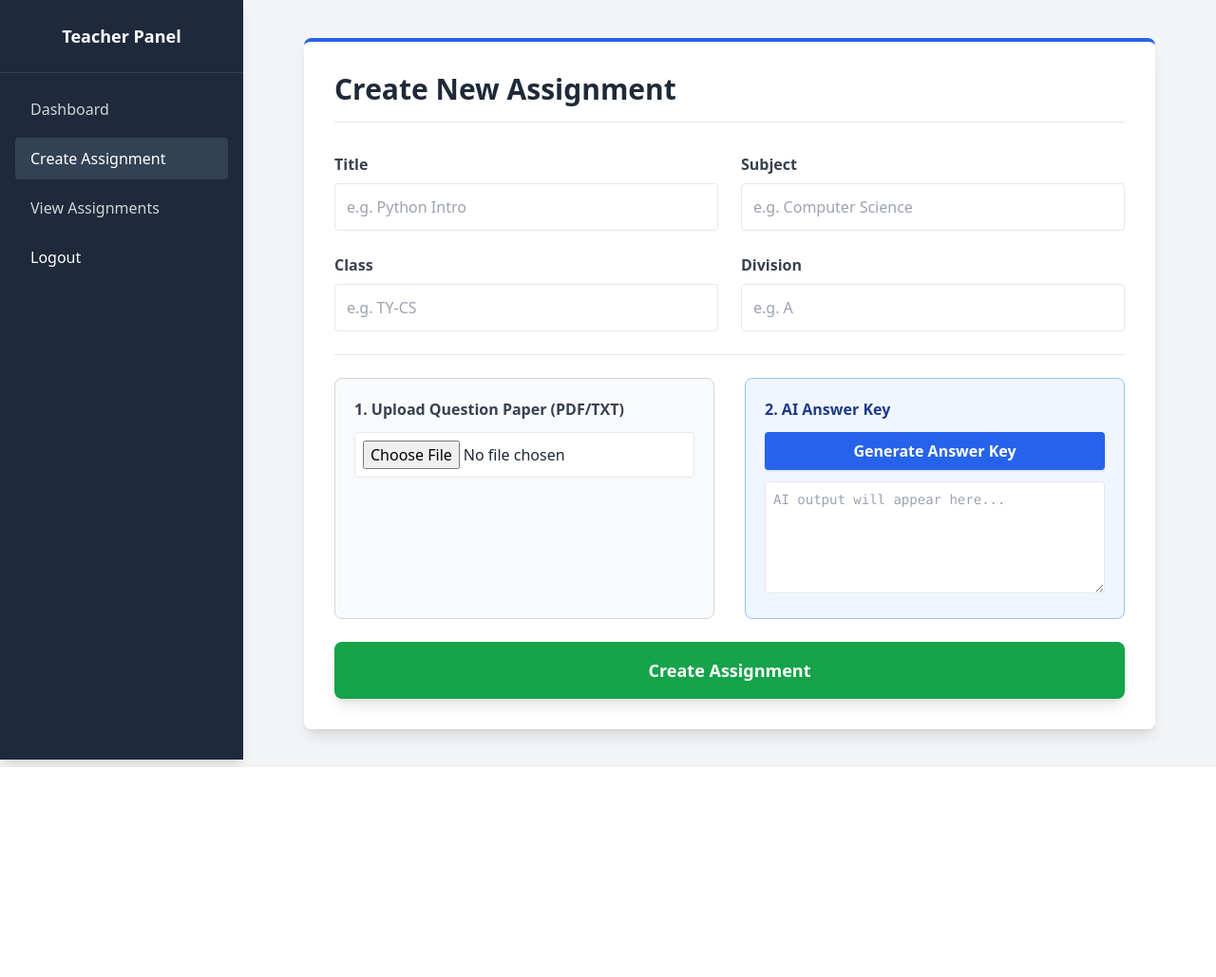
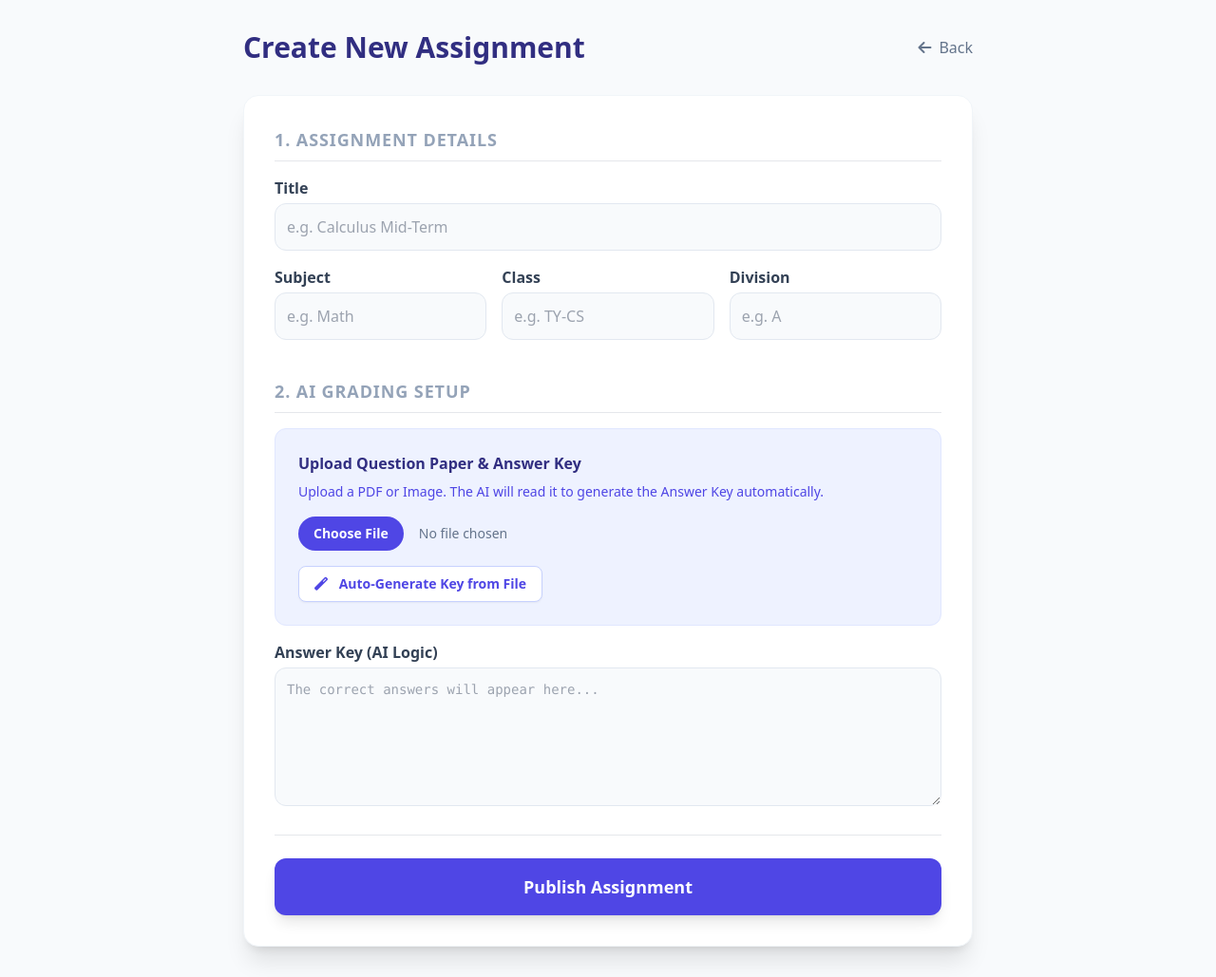
Before and after one commit to Manas10112004/assignment_checker, a Flask app: page /teacher/create-assignment in a window 1280 px wide. Shown: the whole page at 95% size. Before the commit the page ends 808 px from the top, so only its background shows below. Run offline with Flask 3, Linux system fonts and the light colour scheme; the visitor is signed in with stand-in values (Sample User, id 1); some libraries are stand-ins or nearby versions.

Commit message:
Update remaining pages to Indigo Glass modern UI theme

```diff
--- a/app/templates/create_assignment.html
+++ b/app/templates/create_assignment.html
@@ -1,112 +1,117 @@
-{% extends "base.html" %}
+<!DOCTYPE html>
+<html lang="en">
+<head>
+    <meta charset="UTF-8">
+    <title>Create Assignment</title>
+    <script src="https://cdn.tailwindcss.com"></script>
+    <link rel="stylesheet" href="https://cdnjs.cloudflare.com/ajax/libs/font-awesome/6.0.0/css/all.min.css">
+</head>
+<body class="bg-slate-50 min-h-screen p-8 font-sans text-slate-800">
 
-{% block content %}
-<div class="flex min-h-screen">
+    <div class="max-w-3xl mx-auto">
+        <div class="flex items-center justify-between mb-8">
+            <h1 class="text-3xl font-bold text-indigo-900">Create New Assignment</h1>
+            <a href="/teacher/dashboard" class="text-slate-500 hover:text-indigo-600 font-medium transition"><i class="fas fa-arrow-left mr-2"></i>Back</a>
+        </div>
 
-    <aside class="w-64 bg-slate-800 text-white flex flex-col shadow-lg fixed h-full z-10">
-        <div class="p-6 text-center border-b border-slate-700">
-            <h2 class="text-lg font-bold">Teacher Panel</h2>
+        {% with messages = get_flashed_messages(with_categories=true) %}
+            {% if messages %}
+                {% for category, message in messages %}
+                    <div class="mb-6 p-4 rounded-xl text-white font-bold {{ 'bg-red-500' if category == 'danger' else 'bg-green-500' }} shadow-md">
+                        {{ message }}
                     </div>
-        <nav class="flex-1 p-4 space-y-2">
-            <a href="/teacher/dashboard" class="block py-2.5 px-4 rounded hover:bg-slate-700 text-gray-300 hover:text-white">Dashboard</a>
-            <a href="/teacher/create-assignment" class="block py-2.5 px-4 rounded bg-slate-700 text-white">Create Assignment</a>
-            <a href="/teacher/assignments" class="block py-2.5 px-4 rounded hover:bg-slate-700 text-gray-300 hover:text-white">View Assignments</a>
-            <a href="/logout" class="block py-2.5 px-4 rounded hover:bg-red-600 mt-8">Logout</a>
-        </nav>
-    </aside>
+                {% endfor %}
+            {% endif %}
+        {% endwith %}
 
-    <main class="flex-1 p-10 ml-64 bg-gray-100 min-h-screen">
-        <div class="max-w-4xl mx-auto bg-white p-8 rounded-lg shadow-lg border-t-4 border-blue-600">
-            <h1 class="text-3xl font-bold text-gray-800 mb-8 border-b pb-4">Create New Assignment</h1>
+        <div class="bg-white rounded-2xl shadow-xl border border-slate-100 overflow-hidden">
+            <form action="/teacher/create-assignment" method="POST" enctype="multipart/form-data" class="p-8 space-y-6">
 
-            <form action="/teacher/create-assignment" method="POST" enctype="multipart/form-data" class="space-y-6">
+                <div class="space-y-4">
+                    <h2 class="text-lg font-bold text-slate-400 uppercase tracking-wider border-b pb-2">1. Assignment Details</h2>
 
-                <div class="grid grid-cols-1 md:grid-cols-2 gap-6">
                     <div>
-                        <label class="block font-bold text-gray-700 mb-2">Title</label>
-                        <input type="text" name="title" required placeholder="e.g. Python Intro"
-                               class="w-full p-3 border rounded focus:ring-2 focus:ring-blue-500 outline-none">
+                        <label class="block font-bold text-slate-700 mb-1">Title</label>
+                        <input type="text" name="title" required class="w-full p-3 bg-slate-50 border border-slate-200 rounded-xl focus:ring-2 focus:ring-indigo-500 focus:outline-none transition" placeholder="e.g. Calculus Mid-Term">
+                    </div>
+
+                    <div class="grid grid-cols-1 md:grid-cols-3 gap-4">
+                        <div>
+                            <label class="block font-bold text-slate-700 mb-1">Subject</label>
+                            <input type="text" name="subject_name" required class="w-full p-3 bg-slate-50 border border-slate-200 rounded-xl focus:ring-2 focus:ring-indigo-500 outline-none" placeholder="e.g. Math">
                         </div>
                         <div>
-                        <label class="block font-bold text-gray-700 mb-2">Subject</label>
-                        <input type="text" name="subject_name" required placeholder="e.g. Computer Science"
-                               class="w-full p-3 border rounded focus:ring-2 focus:ring-blue-500 outline-none">
+                            <label class="block font-bold text-slate-700 mb-1">Class</label>
+                            <input type="text" name="class_name" required class="w-full p-3 bg-slate-50 border border-slate-200 rounded-xl focus:ring-2 focus:ring-indigo-500 outline-none" placeholder="e.g. TY-CS">
                         </div>
                         <div>
-                        <label class="block font-bold text-gray-700 mb-2">Class</label>
-                        <input type="text" name="class_name" required placeholder="e.g. TY-CS"
-                               class="w-full p-3 border rounded focus:ring-2 focus:ring-blue-500 outline-none">
+                            <label class="block font-bold text-slate-700 mb-1">Division</label>
+                            <input type="text" name="division" required class="w-full p-3 bg-slate-50 border border-slate-200 rounded-xl focus:ring-2 focus:ring-indigo-500 outline-none" placeholder="e.g. A">
                         </div>
-                    <div>
-                        <label class="block font-bold text-gray-700 mb-2">Division</label>
-                        <input type="text" name="division" required placeholder="e.g. A"
-                               class="w-full p-3 border rounded focus:ring-2 focus:ring-blue-500 outline-none">
                     </div>
                 </div>
 
-                <div class="border-t border-gray-200 my-4"></div>
+                <div class="space-y-4 pt-4">
+                    <h2 class="text-lg font-bold text-slate-400 uppercase tracking-wider border-b pb-2">2. AI Grading Setup</h2>
 
-                <div class="grid grid-cols-1 md:grid-cols-2 gap-8">
-                    <div class="bg-gray-50 p-5 rounded-lg border border-gray-300">
-                        <label class="block font-bold text-gray-700 mb-3">
-                            1. Upload Question Paper (PDF/TXT)
-                        </label>
-                        <input type="file" name="questionnaire_file" id="file-upload" accept=".pdf,.txt,.png,.jpg" required
-                               class="w-full bg-white p-2 rounded border cursor-pointer">
+                    <div class="bg-indigo-50 p-6 rounded-xl border border-indigo-100">
+                        <label class="block font-bold text-indigo-900 mb-2">Upload Question Paper & Answer Key</label>
+                        <p class="text-sm text-indigo-600 mb-4">Upload a PDF or Image. The AI will read it to generate the Answer Key automatically.</p>
+
+                        <input type="file" name="questionnaire_file" id="q_file" required
+                               class="block w-full text-sm text-slate-500 file:mr-4 file:py-2 file:px-4 file:rounded-full file:border-0 file:text-sm file:font-bold file:bg-indigo-600 file:text-white hover:file:bg-indigo-700 transition">
+
+                        <button type="button" onclick="generateKey()" class="mt-4 bg-white text-indigo-600 border border-indigo-200 px-4 py-2 rounded-lg font-bold text-sm hover:bg-indigo-100 transition shadow-sm">
+                            <i class="fas fa-magic mr-2"></i> Auto-Generate Key from File
+                        </button>
                     </div>
 
-                    <div class="bg-blue-50 p-5 rounded-lg border border-blue-300">
-                        <label class="block font-bold text-blue-900 mb-3">
-                            2. AI Answer Key
-                        </label>
-                        <button type="button" onclick="generateKey()" id="ai-btn"
-                                class="w-full bg-blue-600 text-white font-bold py-2 px-4 rounded hover:bg-blue-700 transition shadow mb-3">
-                            Generate Answer Key
-                        </button>
-                        <textarea name="ai_generated_key" id="ai-key-box" rows="5"
-                                  placeholder="AI output will appear here..."
-                                  class="w-full p-2 border rounded text-sm font-mono"></textarea>
+                    <div>
+                        <label class="block font-bold text-slate-700 mb-1">Answer Key (AI Logic)</label>
+                        <textarea name="ai_generated_key" id="ai_key" rows="6" required class="w-full p-3 bg-slate-50 border border-slate-200 rounded-xl focus:ring-2 focus:ring-indigo-500 focus:outline-none font-mono text-sm" placeholder="The correct answers will appear here..."></textarea>
                     </div>
                 </div>
 
-                <button type="submit" class="w-full bg-green-600 text-white font-bold py-4 rounded-lg hover:bg-green-700 shadow-lg text-lg transition mt-6">
-                    Create Assignment
+                <div class="pt-6 border-t">
+                    <button type="submit" class="w-full bg-indigo-600 text-white py-4 rounded-xl font-bold text-lg shadow-lg hover:bg-indigo-700 transition transform hover:-translate-y-0.5">
+                        Publish Assignment
                     </button>
+                </div>
             </form>
         </div>
-    </main>
     </div>
 
     <script>
         async function generateKey() {
-        const btn = document.getElementById('ai-btn');
-        const box = document.getElementById('ai-key-box');
-        const fileInput = document.getElementById('file-upload');
+            const fileInput = document.getElementById('q_file');
+            const keyArea = document.getElementById('ai_key');
 
             if (!fileInput.files[0]) {
-            alert("⚠️ Please upload a file first!");
+                alert("Please select a file first!");
                 return;
             }
 
-        btn.disabled = true;
-        btn.innerHTML = 'Generating...';
-        box.value = "Thinking...";
+            keyArea.value = "Scanning file and generating key... please wait (approx 10s)...";
+            keyArea.disabled = true;
 
             const formData = new FormData();
             formData.append('file', fileInput.files[0]);
 
             try {
-            const response = await fetch('/teacher/generate-key', { method: 'POST', body: formData });
-            const data = await response.json();
-            if (data.error) throw new Error(data.error);
-            box.value = data.key;
-            btn.innerHTML = 'Generated!';
-        } catch (error) {
-            alert("Error: " + error.message);
-            btn.innerHTML = 'Generate Answer Key';
+                const res = await fetch('/teacher/generate-key', { method: 'POST', body: formData });
+                const data = await res.json();
+
+                if (data.error) {
+                    keyArea.value = "Error: " + data.error;
+                } else {
+                    keyArea.value = data.key;
+                }
+            } catch (e) {
+                keyArea.value = "Network Error. Please try again.";
             } finally {
-            btn.disabled = false;
+                keyArea.disabled = false;
             }
         }
     </script>
-{% endblock %}
+</body>
+</html>
```
Also changed, not shown: app/templates/forgot_password.html (+24 -10 lines), app/templates/register.html (+68 -102 lines), app/templates/view_assignments.html (+40 -43 lines). Lines whose indentation alone changed are shown as unchanged.
